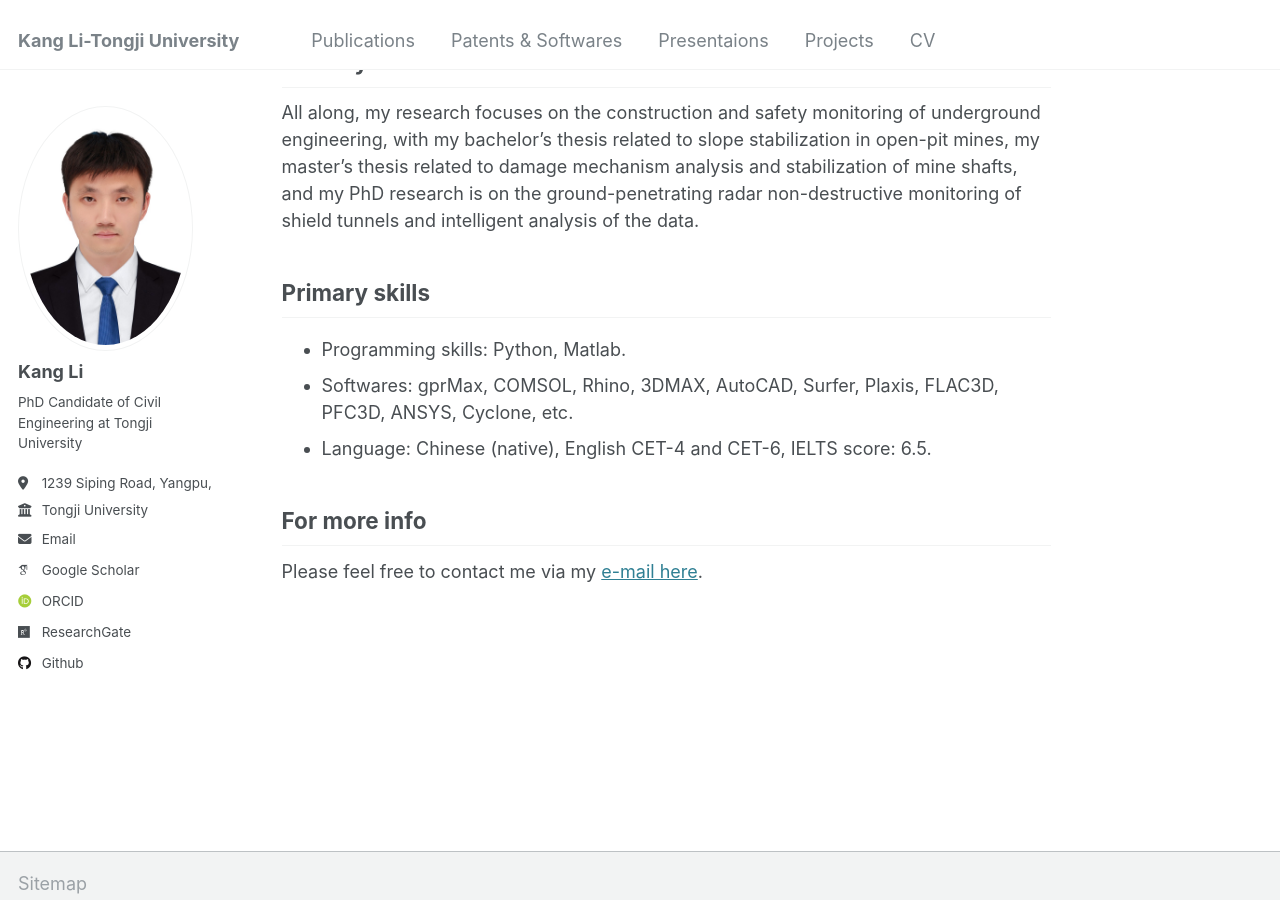
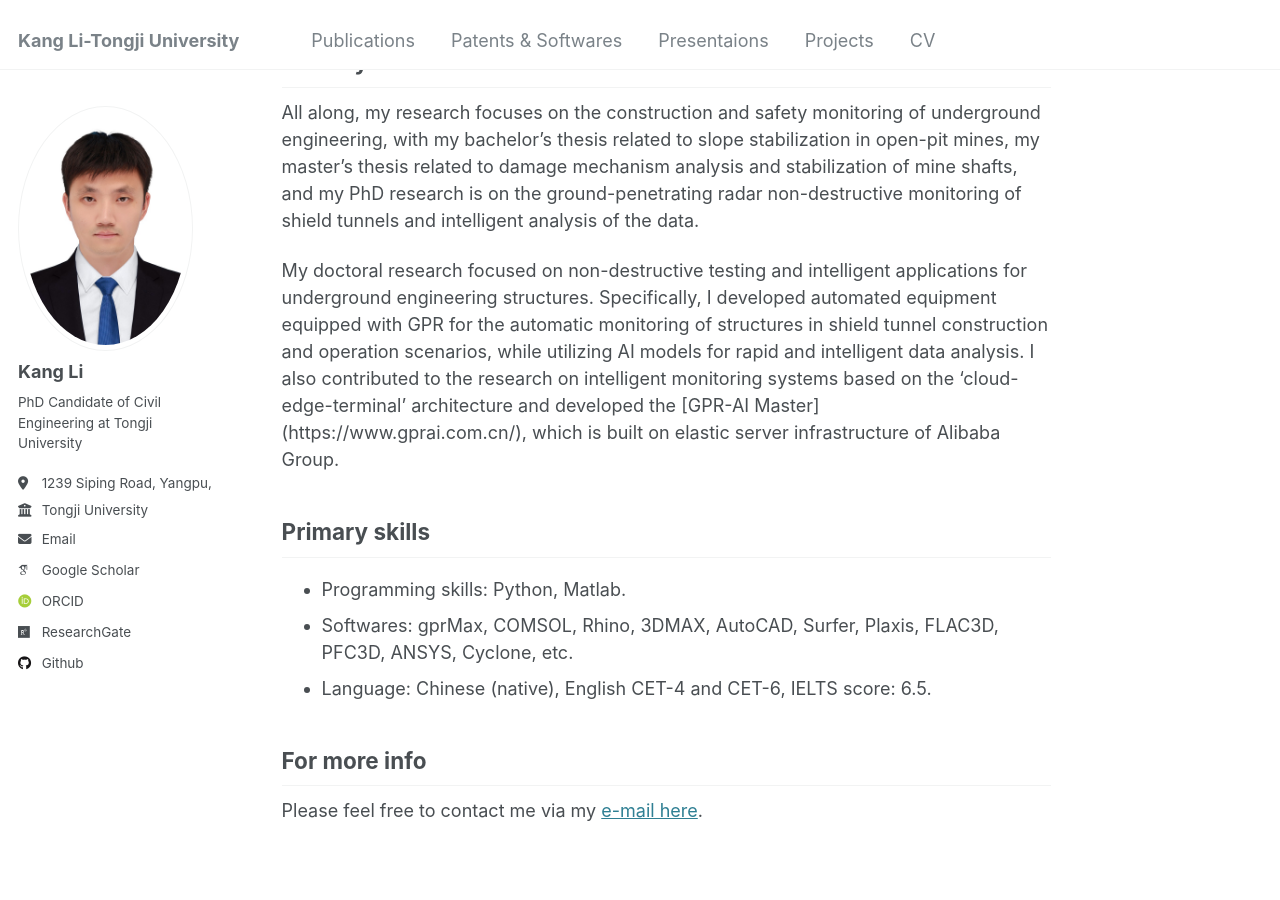
Before and after one commit to LIKANG2021/kangli_page.github.io, a Jekyll site: the page built from _pages/about.md, in a window 1280 px wide and 900 px high, scrolled down 719 px. Built offline with Jekyll 4.4.1, drawn with Linux system fonts in a browser that asks for light colours; some web fonts are replaced.

Commit message:
Update about.md

```diff
--- a/_pages/about.md
+++ b/_pages/about.md
@@ -21,6 +21,8 @@ Primary research interests
 ------
 All along, my research focuses on the construction and safety monitoring of underground engineering, with my bachelor's thesis related to slope stabilization in open-pit mines, my master's thesis related to damage mechanism analysis and stabilization of mine shafts, and my PhD research is on the ground-penetrating radar non-destructive monitoring of shield tunnels and intelligent analysis of the data.
 
+My doctoral research focused on non-destructive testing and intelligent applications for underground engineering structures. Specifically, I developed automated equipment equipped with GPR for the automatic monitoring of structures in shield tunnel construction and operation scenarios, while utilizing AI models for rapid and intelligent data analysis. I also contributed to the research on intelligent monitoring systems based on the 'cloud-edge-terminal' architecture and developed the [GPR-AI Master] (https://www.gprai.com.cn/), which is built on elastic server infrastructure of Alibaba Group.
+
 Primary skills
 ------
 * Programming skills: Python, Matlab.
```
